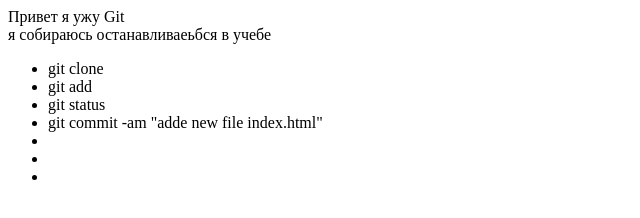
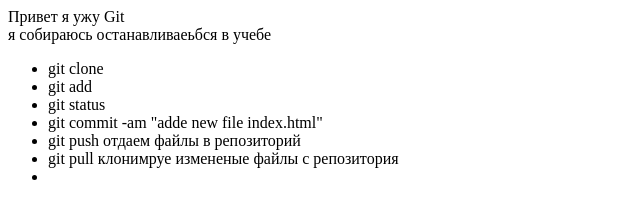
Before and after one commit to mpb85/my_app, a plain HTML site: page index.html in a window 1280 px wide. Shown: the whole page, without its empty margins (0-640 px from the left). Drawn offline with Linux system fonts and the light colour scheme.

Commit message:
added push-pull instructions to html

```diff
--- a/index.html
+++ b/index.html
@@ -8,8 +8,8 @@
         <li>git add</li>
         <li>git status</li>
         <li>git commit -am "adde new file index.html"</li>
-        <li></li>
-        <li></li>
+        <li>git push отдаем файлы в репозиторий</li>
+        <li>git pull клонимруе измененые файлы с репозитория</li>
         <li></li>
     </ul>
 </div>
```
